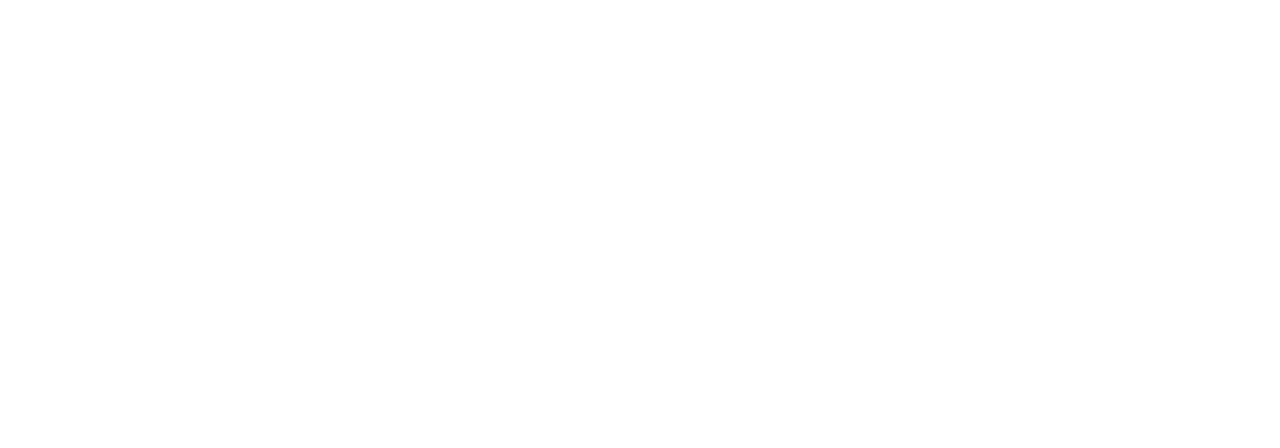
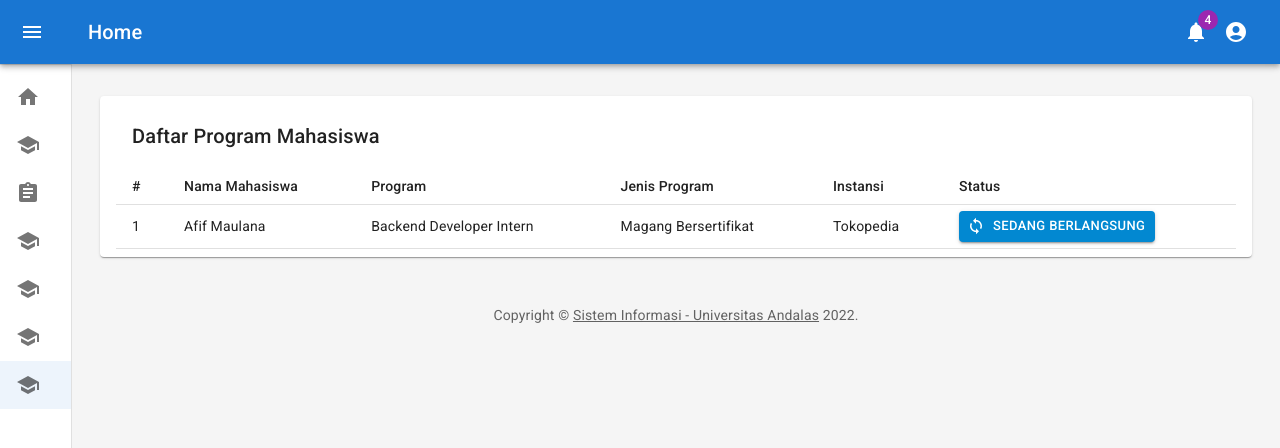
Before and after one commit to muhammadhamdits/mbkm-fti-web, a React (Create React App) app: page /student-programs in a window 1280 px wide. Before the commit this address had no page. Shown: the top 448 px of the page. Built offline with nearby package versions, Linux system fonts and the light colour scheme.

Commit message:
done (#9)

```diff
--- a/src/App.js
+++ b/src/App.js
@@ -8,6 +8,7 @@
 import ProgramTable from './pages/ProgramTable'
 import CourseTable from './pages/CourseTable'
 import ProgramTypeTable from './pages/ProgramTypeTable'
+import StudentProgramTable from './pages/StudentProgramTable'
 
 const App = () => {
   return (
@@ -22,6 +23,7 @@
           <Route path="/programs" element={<ProgramTable />} />
           <Route path="/courses" element={<CourseTable />} />
           <Route path="/program-types" element={<ProgramTypeTable />} />
+          <Route path="/student-programs" element={<StudentProgramTable />} />
         </Route>
       </Routes>
     </BrowserRouter>
--- a/src/components/ListItems.jsx
+++ b/src/components/ListItems.jsx
@@ -12,6 +12,7 @@
       <ListItemButton icon={ <School /> } path='/programs' name='Program'/>
       <ListItemButton icon={ <School /> } path='/courses' name='Courses'/>
       <ListItemButton icon={ <School /> } path='/program-types' name='Program Type'/>
+      <ListItemButton icon={ <School /> } path='/student-programs' name='Student Program'/>
     </React.Fragment>
   )
 }
--- /dev/null
+++ b/src/pages/StudentProgramTable.jsx
@@ -0,0 +1,111 @@
+import * as React from 'react'
+import PropTypes from 'prop-types'
+import { alpha } from '@mui/material/styles'
+import Box from '@mui/material/Box'
+import Table from '@mui/material/Table'
+import TableBody from '@mui/material/TableBody'
+import TableCell from '@mui/material/TableCell'
+import TableContainer from '@mui/material/TableContainer'
+import TableHead from '@mui/material/TableHead'
+import TablePagination from '@mui/material/TablePagination'
+import TableRow from '@mui/material/TableRow'
+import TableSortLabel from '@mui/material/TableSortLabel'
+import Toolbar from '@mui/material/Toolbar'
+import Typography from '@mui/material/Typography'
+import Paper from '@mui/material/Paper'
+import Checkbox from '@mui/material/Checkbox'
+import IconButton from '@mui/material/IconButton'
+import Tooltip from '@mui/material/Tooltip'
+import FormControlLabel from '@mui/material/FormControlLabel'
+import Switch from '@mui/material/Switch'
+import DeleteIcon from '@mui/icons-material/Delete'
+import FilterListIcon from '@mui/icons-material/FilterList'
+import { visuallyHidden } from '@mui/utils'
+import { Add, AddOutlined, Delete, DeleteOutline, Edit, EditOutlined, RemoveRedEye, Sync } from '@mui/icons-material'
+import { Button, Chip } from '@mui/material'
+
+const EnhancedTableHead = () => {
+  return (
+    <TableHead>
+      <TableRow>
+        <TableCell >
+          #
+        </TableCell>
+        <TableCell>
+          Nama Mahasiswa
+        </TableCell>
+        <TableCell >
+          Program
+        </TableCell>
+        <TableCell >
+          Jenis Program
+        </TableCell>
+        <TableCell >
+          Instansi
+        </TableCell>
+        <TableCell >
+          Status
+        </TableCell>
+      </TableRow>
+    </TableHead>
+  )
+}
+
+const EnhancedTableToolbar = () => {
+  return (
+    <Toolbar
+      sx={{
+        pl: { sm: 2 },
+        pr: { xs: 1, sm: 1 }
+      }}
+    >
+      <Typography
+        sx={{ flex: '1 1 100%' }}
+        variant="h6"
+        id="tableTitle"
+        component="div"
+      >
+        Daftar Program Mahasiswa
+      </Typography>
+    </Toolbar>
+  )
+}
+
+const ProgramTable = () => {
+  return (
+    <Box sx={{ width: '100%' }}>
+      <Paper sx={{ width: '100%', mb: 2, paddingX: 2, paddingY: 1 }}>
+        <EnhancedTableToolbar />
+        <TableContainer>
+          <Table
+            sx={{ minWidth: 750 }}
+            aria-labelledby="tableTitle"
+            size="small"
+          >
+            <EnhancedTableHead />
+            <TableBody>
+              <TableRow hover >
+                <TableCell>1</TableCell>
+                <TableCell>Afif Maulana</TableCell>
+                <TableCell>
+                  Backend Developer Intern
+                </TableCell>
+                <TableCell>
+                  Magang Bersertifikat
+                </TableCell>
+                <TableCell>
+                  Tokopedia
+                </TableCell>
+                <TableCell>
+                  <Button variant="contained" color="info" size="small" startIcon={<Sync />}>Sedang Berlangsung</Button>
+                </TableCell>
+              </TableRow>
+            </TableBody>
+          </Table>
+        </TableContainer>
+      </Paper>
+    </Box>
+  )
+}
+
+export default ProgramTable
```
